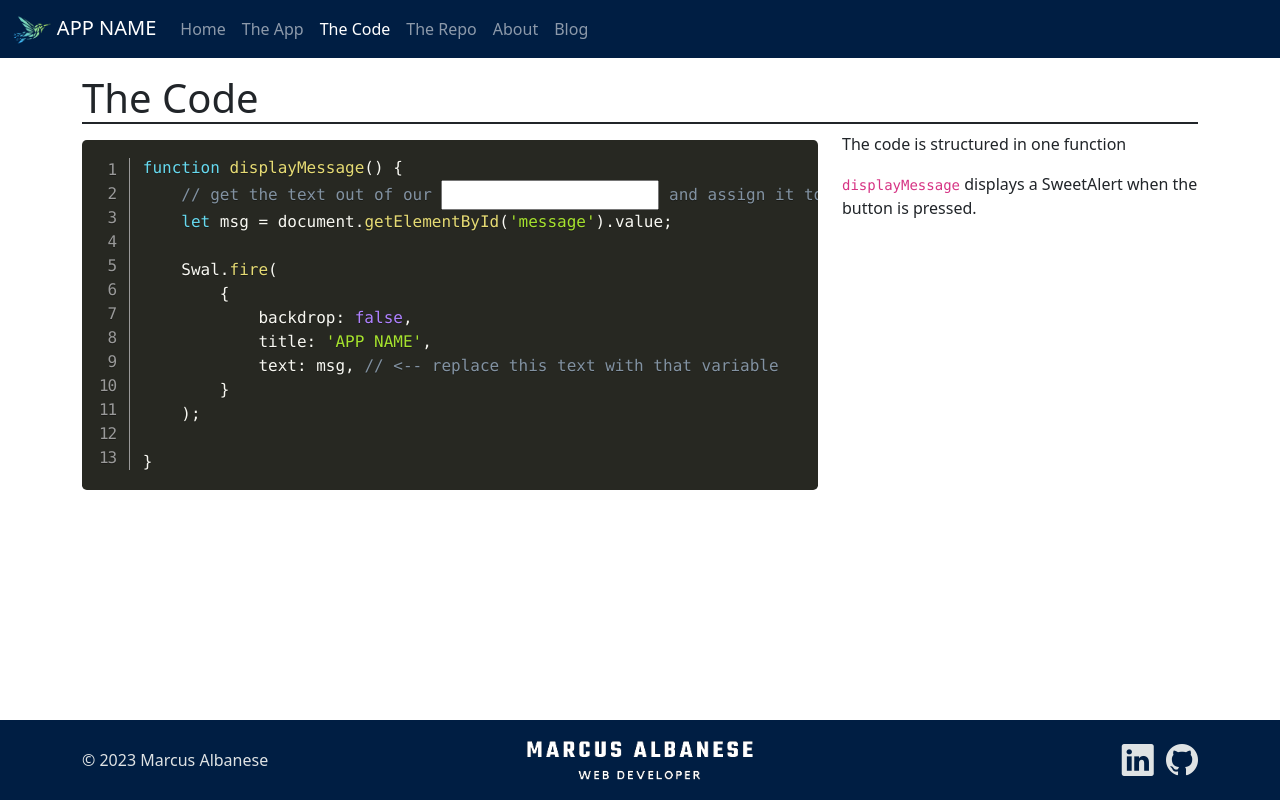
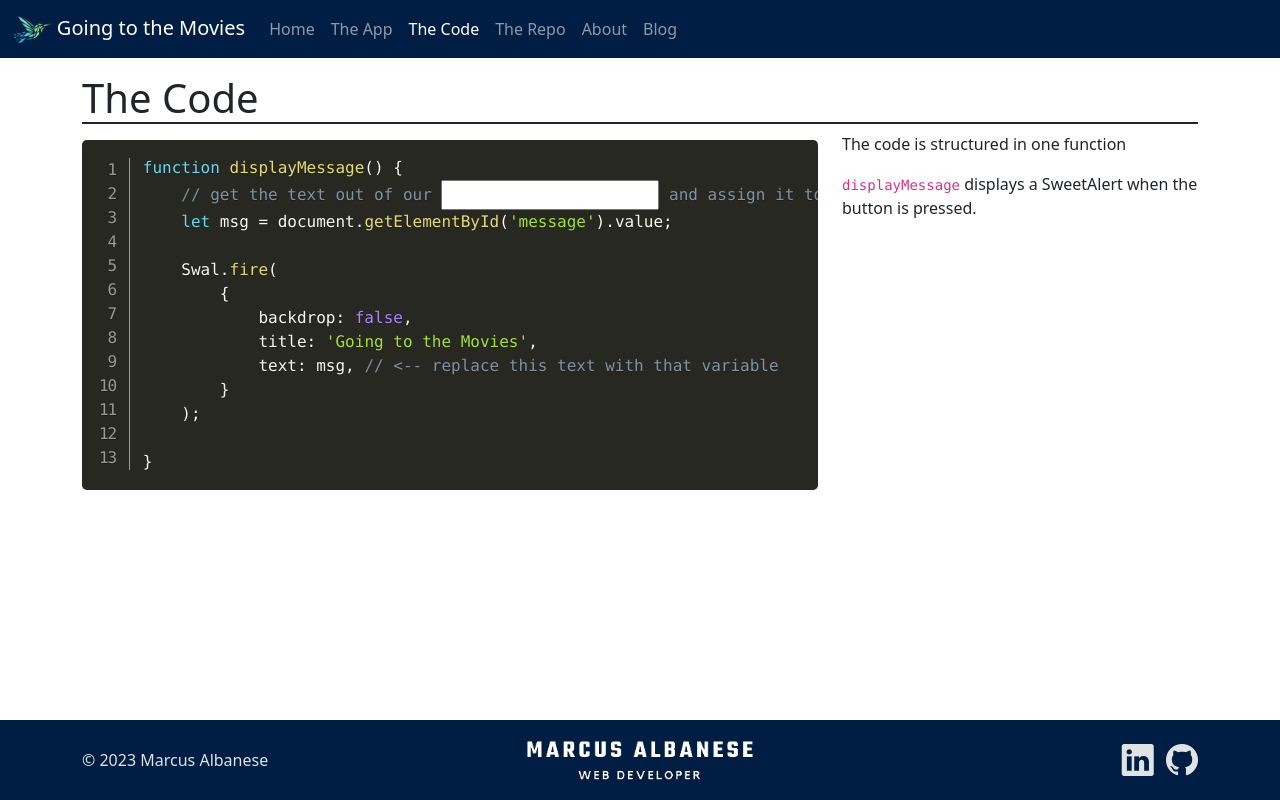
Before and after one commit to Maroswen/MovieList, a plain HTML site: page code.html in a window 1280 px wide. Drawn offline with nearby package versions, Linux system fonts and the light colour scheme.

Commit message:
fixed page titles

```diff
--- a/code.html
+++ b/code.html
@@ -4,7 +4,7 @@
 <head>
     <meta charset="UTF-8">
     <meta name="viewport" content="width=device-width, initial-scale=1.0">
-    <title>APP NAME: A Coding Challenge</title>
+    <title>Going to the Movies: A Coding Challenge</title>
 
     <!-- Bootstrap CSS -->
     <link href="https://cdn.jsdelivr.net/npm/bootstrap@5.3.2/dist/css/bootstrap.min.css" rel="stylesheet"
@@ -32,7 +32,7 @@
         <div class="container-fluid">
             <a class="navbar-brand" href="/index.html">
                 <img src="/img/mainlogo.png" height="30" />
-                APP NAME
+                Going to the Movies
             </a>
             <button class="navbar-toggler" type="button" data-bs-toggle="collapse"
                 data-bs-target="#navbarSupportedContent" aria-controls="navbarSupportedContent" aria-expanded="false"
@@ -81,7 +81,7 @@ function displayMessage() {
     Swal.fire(
         {
             backdrop: false,
-            title: 'APP NAME',
+            title: 'Going to the Movies',
             text: msg, // <-- replace this text with that variable
         }
     );
```
Also changed, not shown: app.html (+5 -6 lines). Lines whose indentation alone changed are shown as unchanged.
